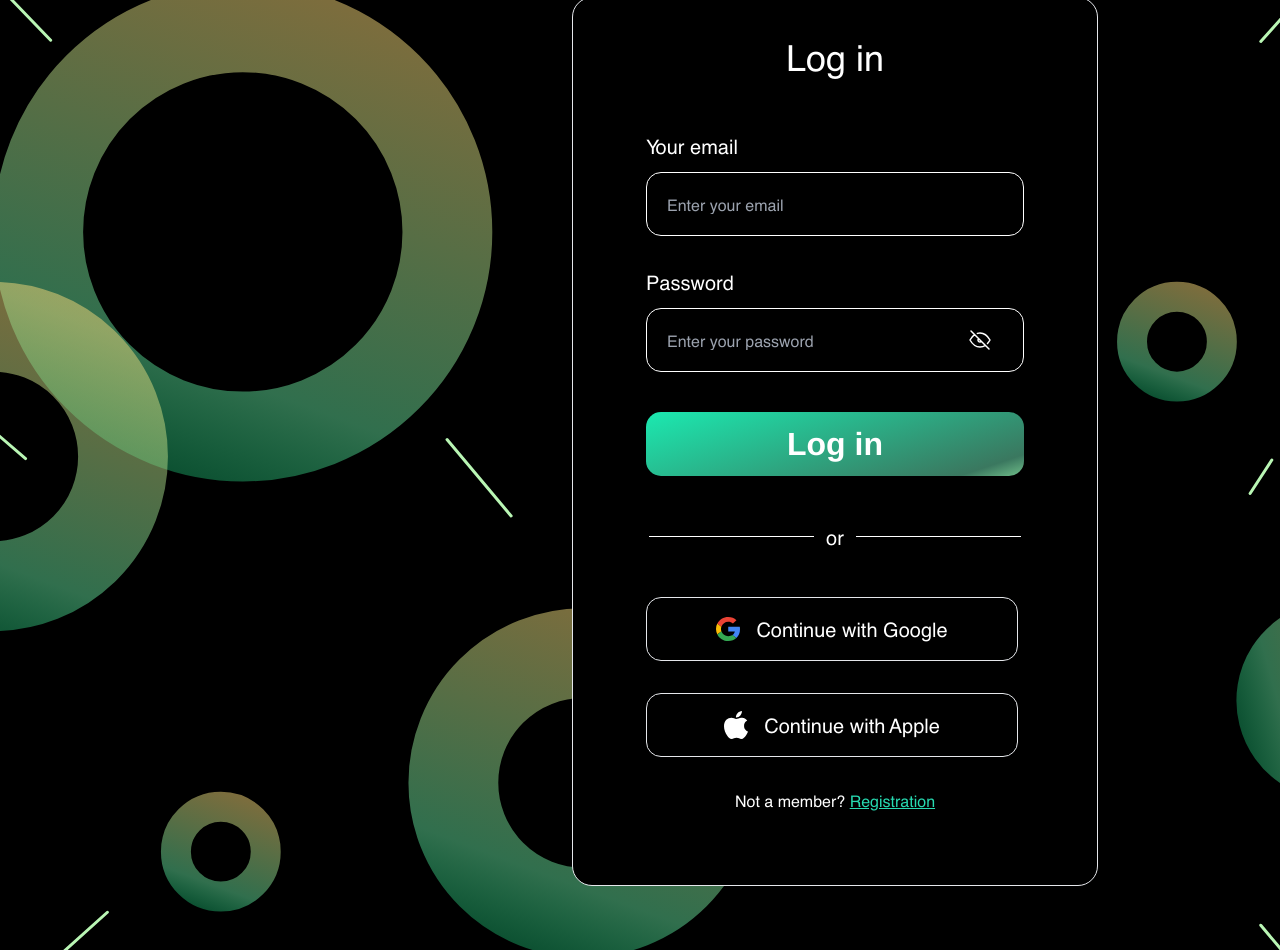
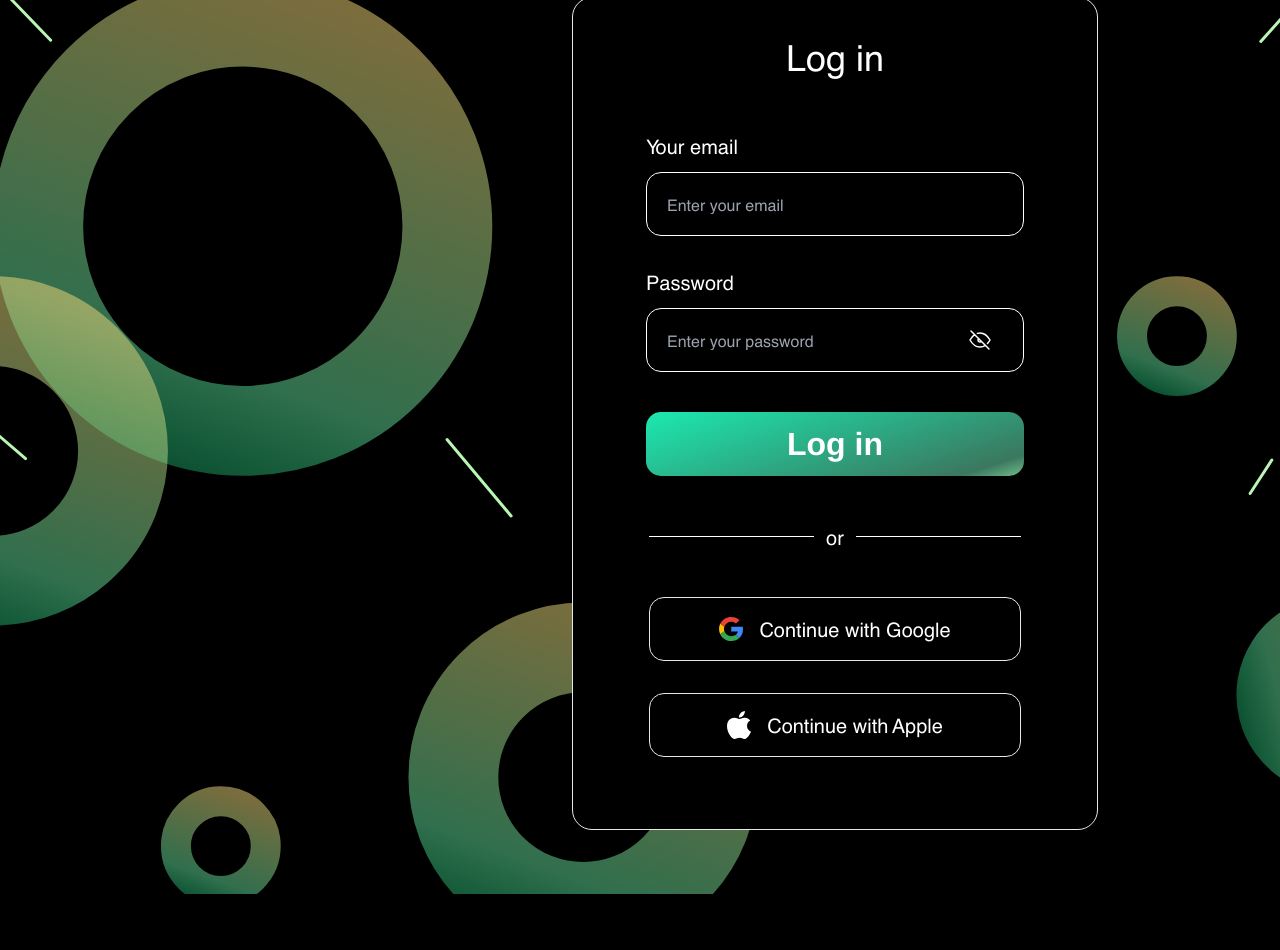
Before and after one commit to KaterynaZhuvak/MyFin, a React (Vite) app: page /login in a window 1280 px wide. Shown: the part 180-1130 px from the top of the page. After the commit the page ends 1074 px from the top, so only its background shows below. Built offline with nearby package versions, Linux system fonts and the light colour scheme.

Commit message:
chore(MF-107): fsd structure login refactor

```diff
--- /dev/null
+++ b/src/features/AppleAuth/components/Button/AppleButton.tsx
@@ -0,0 +1,17 @@
+import type { JSX } from 'react';
+import { Icon } from '@shared/icons/Icon';
+import { Button } from '@shared/ui/Button';
+
+export const AppleButton = (): JSX.Element => {
+  return (
+    <Button
+      disabled
+      variant='outline'
+      size='m'
+      title='Continue with Apple'
+      className='flex h-[64px] w-[372px] items-center justify-center gap-[16px] text-[20px]'
+      iconPosition='start'
+      icon={<Icon name='apple' className='h-[28px] w-[24px]' />}
+    />
+  );
+};
--- /dev/null
+++ b/src/features/AppleAuth/index.tsx
@@ -0,0 +1,6 @@
+import type { JSX } from 'react';
+import { AppleButton } from './components/Button/AppleButton';
+
+export const AppleAuth = (): JSX.Element => {
+  return <AppleButton />;
+};
--- /dev/null
+++ b/src/features/GoogleAuth/components/Button/GoogleButton.tsx
@@ -0,0 +1,17 @@
+import type { JSX } from 'react';
+import { Icon } from '@shared/icons/Icon';
+import { Button } from '@shared/ui/Button';
+
+export const GoogleButton = (): JSX.Element => {
+  return (
+    <Button
+      disabled
+      variant='outline'
+      size='m'
+      title='Continue with Google'
+      className='flex h-[64px] w-[372px] items-center justify-center gap-[16px] text-[20px]'
+      iconPosition='start'
+      icon={<Icon name='google' className='size-[24px]' />}
+    />
+  );
+};
--- /dev/null
+++ b/src/features/GoogleAuth/index.tsx
@@ -0,0 +1,6 @@
+import type { JSX } from 'react';
+import { GoogleButton } from './components/Button/GoogleButton';
+
+export const GoogleAuth = (): JSX.Element => {
+  return <GoogleButton />;
+};
--- /dev/null
+++ b/src/features/LoginForm/LoginForm.tsx
@@ -0,0 +1,66 @@
+import { useState, type FC } from 'react';
+import { Form, Formik } from 'formik';
+import { Input } from '../../shared/ui/Input';
+import { Button } from '../../shared/ui/Button';
+import { Icon } from '../../shared/icons/Icon';
+
+interface FormValues {
+  email: string;
+  password: string;
+}
+
+export const LoginForm: FC = () => {
+  const [isVisiblePassword, setIsVisiblePassword] = useState(false);
+
+  const initialValues: FormValues = {
+    email: '',
+    password: '',
+  };
+
+  const handleSubmit = (values: FormValues): void => {
+    values;
+  };
+
+  return (
+    <Formik initialValues={initialValues} onSubmit={handleSubmit}>
+      <Form className='m-[0_auto]'>
+        <h2 className='text-center text-[36px] leading-[54px]'>Log in</h2>
+        <div className='mt-[48px] flex w-[378px] flex-wrap'>
+          <div className='flex flex-wrap gap-[32px]'>
+            <Input
+              type='email'
+              name='email'
+              placeholder='Enter your email'
+              label='Your email'
+              className='h-[64px] w-[378px]'
+            />
+            <Input
+              type={isVisiblePassword ? 'text' : 'password'}
+              name='password'
+              placeholder='Enter your password'
+              iconPosition='end'
+              icon={
+                <Icon
+                  name={isVisiblePassword ? 'eye' : 'eye-off'}
+                  className='size-[24px]'
+                  onClick={() => {
+                    setIsVisiblePassword(!isVisiblePassword);
+                  }}
+                />
+              }
+              label='Password'
+              className='h-[64px] w-[378px]'
+            />
+          </div>
+          <Button
+            variant='gradient'
+            size='m'
+            title='Log in'
+            className='mt-[40px] h-[64px] w-[378px] text-[32px] font-bold'
+            type='submit'
+          />
+        </div>
+      </Form>
+    </Formik>
+  );
+};
--- a/src/pages/LoginPage/index.tsx
+++ b/src/pages/LoginPage/index.tsx
@@ -1,132 +1,6 @@
-import { useState, type FC } from 'react';
-import { Form, Formik } from 'formik';
-import { NavLink } from 'react-router-dom';
-import { Input } from '../../shared/ui/Input';
-import { Button } from '../../shared/ui/Button';
-import { Icon } from '../../shared/icons/Icon';
-
-interface FormValues {
-  email: string;
-  password: string;
-}
+import { type FC } from 'react';
+import { LoginWidget } from '@widgets/LoginWidget';
 
 export const LoginPage: FC = () => {
-  const [isVisiblePassword, setIsVisiblePassword] = useState(false);
-
-  const initialValues: FormValues = {
-    email: '',
-    password: '',
-  };
-
-  const handleSubmit = (values: FormValues): void => {
-    values;
-  };
-
-  return (
-    <div
-      className='
-      flex
-      size-full
-      justify-end
-      bg-[url(../../shared/assets/backgrounds/bg-auth.svg),_url(../../shared/assets/backgrounds/bg-auth-lines.svg)]
-      bg-[length:1680px_1520px,_1400px_1080px]
-      bg-[position:50%_10%,_50%_0]
-      bg-repeat
-      p-[73px_182px_64px_0]'
-    >
-      <div
-        className='
-        flex
-        h-auto
-        w-[526px]
-        justify-center
-        rounded-[20px]
-        border
-        bg-black
-        p-[32px_0_72px_0]'
-      >
-        <Formik initialValues={initialValues} onSubmit={handleSubmit}>
-          <Form>
-            <h2 className='text-center text-[36px] leading-[54px]'>Log in</h2>
-
-            <div className='mt-[48px] flex w-[378px] flex-wrap'>
-              <div className='flex flex-wrap gap-[32px]'>
-                <Input
-                  type='email'
-                  name='email'
-                  placeholder='Enter your email'
-                  label='Your email'
-                  className='h-[64px] w-[378px]'
-                />
-
-                <Input
-                  type={isVisiblePassword ? 'text' : 'password'}
-                  name='password'
-                  placeholder='Enter your password'
-                  iconPosition='end'
-                  icon={
-                    <Icon
-                      name={isVisiblePassword ? 'eye' : 'eye-off'}
-                      className='size-[24px]'
-                      onClick={() => {
-                        setIsVisiblePassword(!isVisiblePassword);
-                      }}
-                    />
-                  }
-                  label='Password'
-                  className='h-[64px] w-[378px]'
-                />
-              </div>
-
-              <Button
-                variant='gradient'
-                size='m'
-                title='Log in'
-                className='mt-[40px] h-[64px] w-[378px] text-[32px] font-bold'
-                type='submit'
-              />
-
-              <div className='mt-[40px] flex h-[41px] w-[378px] items-center justify-center gap-[12px]'>
-                <div className='w-[165px] border-t border-white' />
-                <span className='text-[20px]'>or</span>
-                <div className='w-[165px] border-t border-white' />
-              </div>
-
-              <div className='mt-[40px] flex flex-wrap gap-[32px]'>
-                <Button
-                  disabled
-                  variant='outline'
-                  size='m'
-                  title='Continue with Google'
-                  className='flex h-[64px] w-[372px] items-center justify-center gap-[16px] text-[20px]'
-                  iconPosition='start'
-                  icon={<Icon name='google' className='size-[24px]' />}
-                />
-
-                <Button
-                  disabled
-                  variant='outline'
-                  size='m'
-                  title='Continue with Apple'
-                  className='flex h-[64px] w-[372px] items-center justify-center gap-[16px] text-[20px]'
-                  iconPosition='start'
-                  icon={<Icon name='apple' className='h-[28px] w-[24px]' />}
-                />
-
-                <span className='w-full text-center'>
-                  Not a member?{' '}
-                  <NavLink
-                    to='/registration'
-                    className='text-[#27DAB1] underline'
-                  >
-                    Registration
-                  </NavLink>
-                </span>
-              </div>
-            </div>
-          </Form>
-        </Formik>
-      </div>
-    </div>
-  );
+  return <LoginWidget />;
 };
--- /dev/null
+++ b/src/shared/ui/AlternativeAuthContainer/index.tsx
@@ -0,0 +1,15 @@
+import type { JSX, ReactNode } from 'react';
+
+interface ContainerProps {
+  children: ReactNode;
+}
+
+export const AlternativeAuthContainer = ({
+  children,
+}: ContainerProps): JSX.Element => {
+  return (
+    <div className='mt-[40px] flex flex-wrap justify-center gap-[32px]'>
+      {children}
+    </div>
+  );
+};
--- /dev/null
+++ b/src/shared/ui/AuthBackgorundElement/AuthBackgoundElement.tsx
@@ -0,0 +1,25 @@
+import type { ReactNode, JSX } from 'react';
+
+interface AuthBackgroundElementProps {
+  children: ReactNode;
+}
+
+export const AuthBackgroundElement = ({
+  children,
+}: AuthBackgroundElementProps): JSX.Element => {
+  return (
+    <div
+      className='
+      flex
+      size-full
+      justify-end
+      bg-[url(../../shared/assets/backgrounds/bg-auth.svg),_url(../../shared/assets/backgrounds/bg-auth-lines.svg)]
+      bg-[length:1680px_1520px,_1400px_1080px]
+      bg-[position:50%_10%,_50%_0]
+      bg-repeat
+      p-[73px_182px_64px_0]'
+    >
+      {children}
+    </div>
+  );
+};
--- /dev/null
+++ b/src/shared/ui/AuthFormContainer/index.tsx
@@ -0,0 +1,26 @@
+import type { JSX, ReactNode } from 'react';
+
+interface AuthFormContainerProps {
+  children: ReactNode;
+}
+
+export const AuthFormContainer = ({
+  children,
+}: AuthFormContainerProps): JSX.Element => {
+  return (
+    <div
+      className='
+      flex
+      h-auto
+      w-[526px]
+      flex-col
+      justify-center
+      rounded-[20px]
+      border
+      bg-black
+      p-[32px_0_72px_0]'
+    >
+      {children}
+    </div>
+  );
+};
--- /dev/null
+++ b/src/shared/ui/OrElemnt/OrElement.tsx
@@ -0,0 +1,11 @@
+import type { JSX } from 'react';
+
+export const OrElement = (): JSX.Element => {
+  return (
+    <div className='m-[0_auto] mt-[40px] flex h-[41px] w-[378px] items-center justify-center gap-[12px]'>
+      <div className='w-[165px] border-t border-white' />
+      <span className='text-[20px]'>or</span>
+      <div className='w-[165px] border-t border-white' />
+    </div>
+  );
+};
--- /dev/null
+++ b/src/widgets/LoginWidget/index.tsx
@@ -0,0 +1,23 @@
+import type { JSX } from 'react';
+import { AuthBackgroundElement } from '@shared/ui/AuthBackgorundElement/AuthBackgoundElement';
+import { AuthFormContainer } from '@shared/ui/AuthFormContainer';
+import { LoginForm } from '@features/LoginForm/LoginForm';
+import { OrElement } from '@shared/ui/OrElemnt/OrElement';
+import { GoogleAuth } from '@features/GoogleAuth';
+import { AppleAuth } from '@features/AppleAuth';
+import { AlternativeAuthContainer } from '@shared/ui/AlternativeAuthContainer';
+
+export const LoginWidget = (): JSX.Element => {
+  return (
+    <AuthBackgroundElement>
+      <AuthFormContainer>
+        <LoginForm />
+        <OrElement />
+        <AlternativeAuthContainer>
+          <GoogleAuth />
+          <AppleAuth />
+        </AlternativeAuthContainer>
+      </AuthFormContainer>
+    </AuthBackgroundElement>
+  );
+};
```
